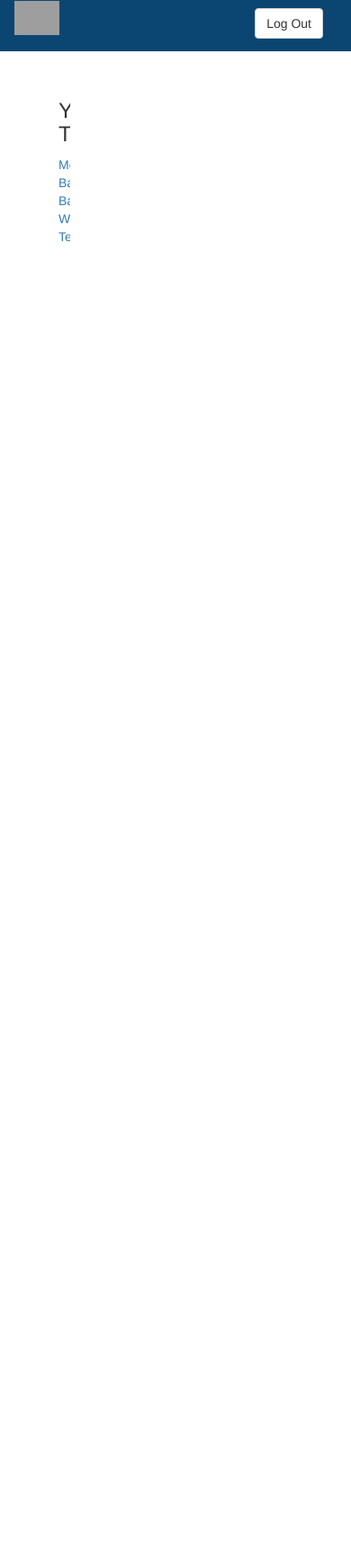
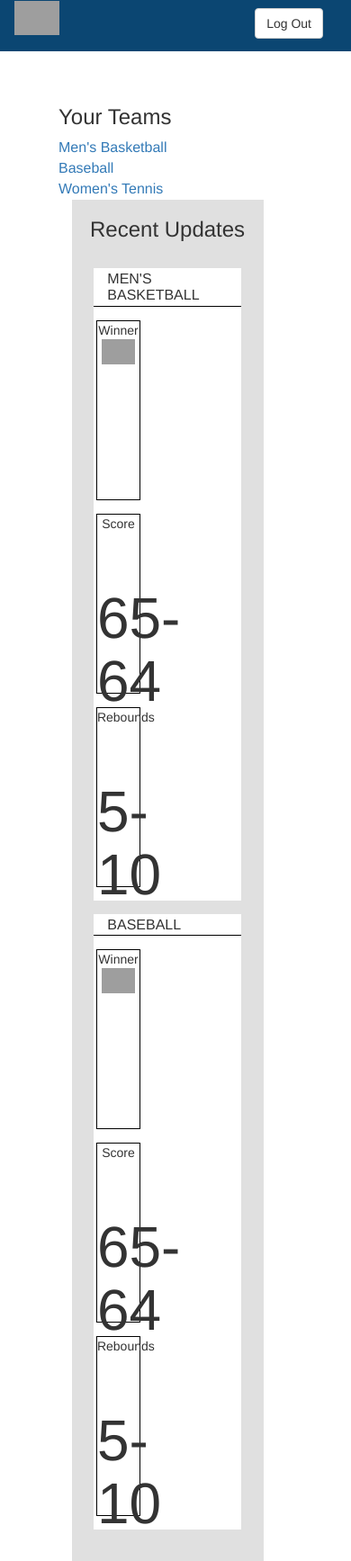
Before and after one commit to chapman-monroe/cs-4640, a PHP site: page / in a window 390 px wide. Shown: the whole page at 90% size. Before the commit the page ends 269 px from the top, so only its background shows below. Run offline with PHP 8.4, Linux system fonts and the light colour scheme; grey boxes are pictures that could not be loaded.

Commit message:
finished setting up the homepage, no responsiveness, no js

```diff
--- a/index.html
+++ b/index.html
@@ -8,6 +8,7 @@
 
     <link rel="stylesheet" href="https://maxcdn.bootstrapcdn.com/bootstrap/3.3.7/css/bootstrap.min.css" />
     <link rel="stylesheet" type="text/css" href="styles.css">
+    <script defer src="fontawesome/fontawesome-all.js"></script>
 </head>
 <body>
 	<nav class="navbar navbar-default">
@@ -25,13 +26,50 @@
 	    <button type="button" class="btn btn-default navbar-btn navbar-right">Log Out</button>
 	  </div>
 	</nav>
-	<div class="sidenav">
-	<div class="sidenav-content">
+	<div class="sidenav-content .col-xs-6 .col-md-4">
 	  <h2>Your Teams</h2>
-	  <a href="#">Men's Basketball</a>
-	  <a href="#">Baseball</a>
-	  <a href="#">Women's Tennis</a>
-
+	  <a href="#"><i class="fas fa-basketball-ball fa-sm"></i>  Men's Basketball</a>
+	  <a href="#"><i class="fas fa-baseball-ball fa-sm"></i>  Baseball</a>
+	  <a href="#"><i class="fas fa-table-tennis fa-sm"></i>  Women's Tennis</a>
+	</div>
+	<div class=".col-xs-12 .col-sm-6 .col-md-8 main-content">
+		<div class="content">
+			<h2>Recent Updates</h2>
+			<div class="row main-row">
+				<div class="row-header">
+					<h3><i class="fas fa-basketball-ball fa-sm"></i>  men's basketball</h3>
+				</div>
+				<div class="col-md-4 box">
+					Winner
+					<img class="winner" src="images/logo.png">
+				</div>
+				<div class="col-md-4 box">
+					Score
+					<h4>65-64</h4>
+				</div>
+				<div class="col-md-4 box">
+					Rebounds
+					<h4>5-10</h4>
+				</div>
+			</div>
+			<div class="row main-row">
+				<div class="row-header">
+					<h3><i class="fas fa-baseball-ball fa-sm"></i>  baseball</h3>
+				</div>
+				<div class="col-md-4 box">
+					Winner
+					<img class="winner" src="images/logo.png">
+				</div>
+				<div class="col-md-4 box">
+					Score
+					<h4>65-64</h4>
+				</div>
+				<div class="col-md-4 box">
+					Rebounds
+					<h4>5-10</h4>
+				</div>
+			</div>
+		</div>
 	</div>
 
 </body>
--- a/styles.css
+++ b/styles.css
@@ -21,24 +21,76 @@ body{
 .navbar-btn{
 	margin-right: 15px;
 }
-.sidenav {
-    height: 100%; /* Full-height: remove this if you want "auto" height */
-    width: 20%; /* Set the width of the sidebar */
-    position: fixed; /* Fixed Sidebar (stay in place on scroll) */
-    top: 0; /* Stay at the top */
-    left: 0;
-    overflow-x: hidden; /* Disable horizontal scroll */
-    padding-top: 20px;
-}
+
 .sidenav-content{
 	margin-left: 65px;
+	display: inline-block;
+	height: 100%;
+    /*position: absolute;
+    top: 20px;
+    left: 0;*/
+    overflow-x: hidden;
+    padding-top: 20px;
+    vertical-align: top;
 }
 .sidenav-content h2{
-	padding-top: 70px;
 	font-size: 24px;
+
 }
 .sidenav-content a{
 	display: block;
+	font-size: 16px;
+}
+.main-content{
+	display: inline-block;
+	width: 75%;
+	/*position: relative;*/
+	right: 15px;
+}
+.row{
+	margin: 0;
+}
+.content{
+	margin-left: 80px;
+	background-color: #E0E0E0;
+	padding: 20px;
+}
+.content h2{
+	font-size: 24px;
+	padding-bottom: 15px;
+	margin: 0;
+}
+.main-row{
+	width: 95%;
+	background-color: white;
+	margin: 15px auto;
+}
+.main-row h3{
+	font-size: 16px;
+	text-transform: uppercase;
+	padding-left: 15px;
+	margin: 3px 0;
+}
+.row-header{
+	border-bottom: black solid 1px;
+}
+.box{
+	text-align: center;
+	border: black solid 1px;
+	margin: 15px 1.6%;
+	width: 30%;
+	padding-right: 0;
+	padding-left: 0;
+	height: 200px;
+}
+.winner{
+	width: 80%;
+	margin: 0 auto;
+}
+.box h4{
+	font-size: 64px;
+	position: relative;
+	padding-top: 50px;
 }
 
 @media screen and (max-width: 960px){
```
